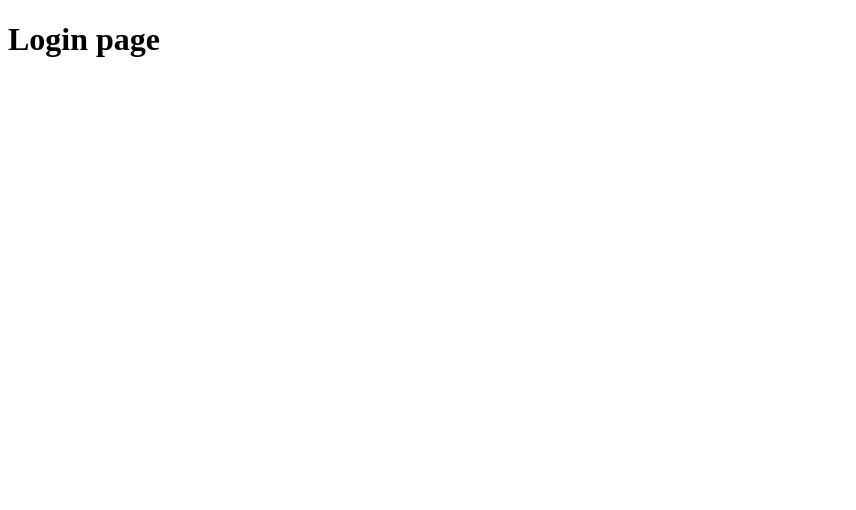
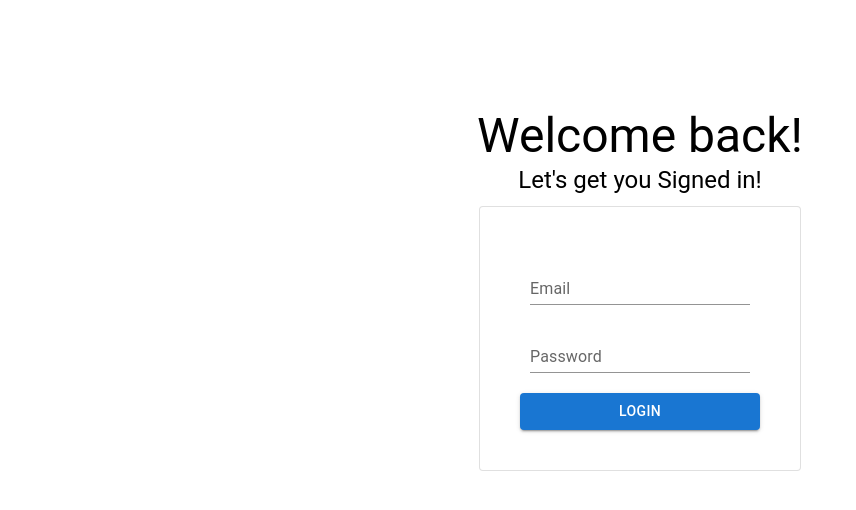
Before and after one commit to shivkumarojha/course-selling-app, a React (Vite) app: page / in a window 1280 px wide. Shown: the top 510 px of the page, without its empty margins (0-856 px from the left). Built offline with nearby package versions, Linux system fonts and the light colour scheme.

Commit message:
login page frontend done

```diff
--- a/src/components/LoginPage.jsx
+++ b/src/components/LoginPage.jsx
@@ -1,6 +1,56 @@
+import { Typography, Button } from "@mui/material";
+import {Card} from "@mui/material";
+import { TextField } from "@mui/material";
 function LoginPage() {
-    return (
-        <h1>Login page</h1>
-    )
+  return (
+    <div
+      style={{
+        paddingTop: "100px",
+        alignItems: "center",
+        display: "flex",
+        flexDirection: "column",
+        justifyContent: "center",
+      }}
+    >
+      <Typography variant="h3">Welcome back!</Typography>
+      <Typography variant="h5">Let's get you Signed in!</Typography>
+      <Card
+        variant="outlined"
+        style={{
+          marginTop: "10px",
+          display: "flex",
+          flexDirection: "column",
+          padding: "30px",
+        }}
+      >
+        <div
+          style={{
+            display: "flex",
+            flexDirection: "column",
+            padding: "10px",
+          }}
+        >
+          <TextField
+            sx={{ margin: "10px" }}
+            variant="standard"
+            label="Email"
+          ></TextField>
+          <TextField
+            sx={{ margin: "10px" }}
+            variant="standard"
+            label="Password"
+          ></TextField>
+          <Button
+            sx={{
+              marginTop: "10px",
+            }}
+            variant="contained"
+          >
+            Login
+          </Button>
+        </div>
+      </Card>
+    </div>
+  );
 }
-export default LoginPage
+export default LoginPage;
```
Also changed, not shown: src/components/HomePage.jsx (+5 -4 lines), src/components/Navbar.jsx (added, +26 -0 lines).
